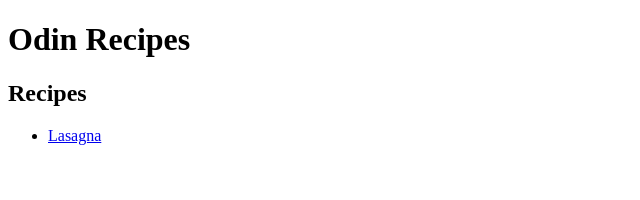
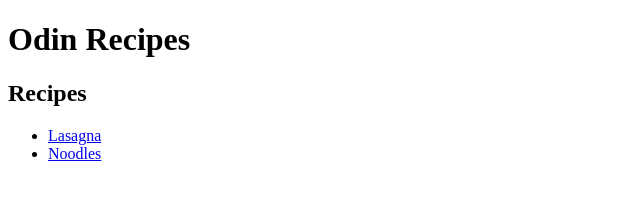
Before and after one commit to APango-PJ/odin-recipes, a plain HTML site: page index.html in a window 1280 px wide. Shown: the full height of the page, 0-640 px from the left. Drawn offline with Linux system fonts and the light colour scheme.

Commit message:
Add link to noodles.html to index.html

```diff
--- a/index.html
+++ b/index.html
@@ -9,6 +9,7 @@
         <h2>Recipes</h2>
         <ul>
             <li><a href="./recipes/lasagna.html">Lasagna</a></li>
+            <li><a href="./recipes/noodles.html">Noodles</a></li>
         </ul>
     </body>
 </html>
```
